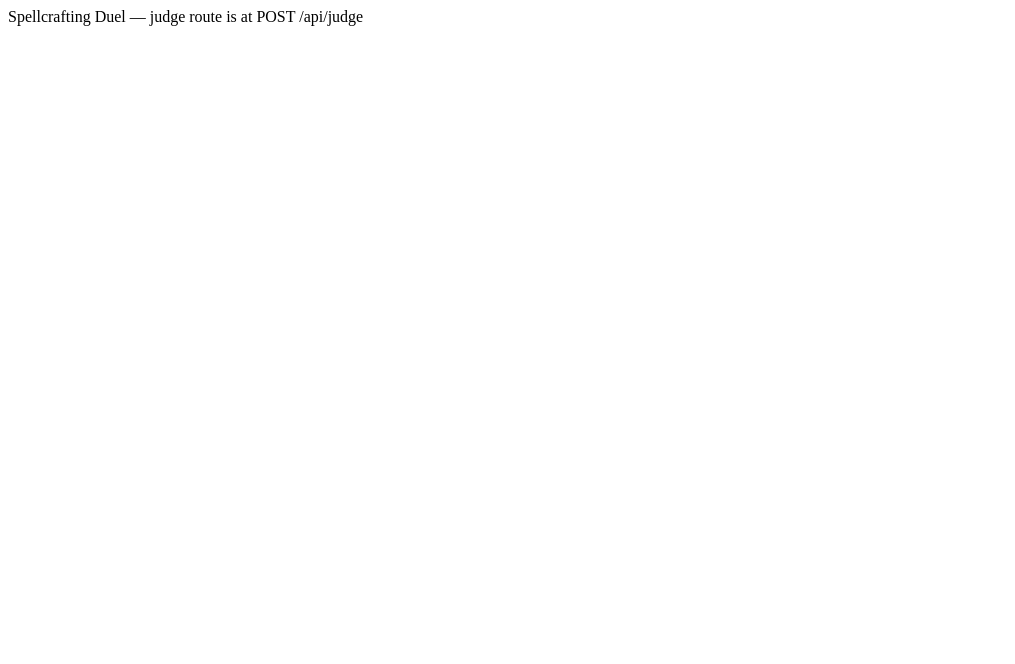
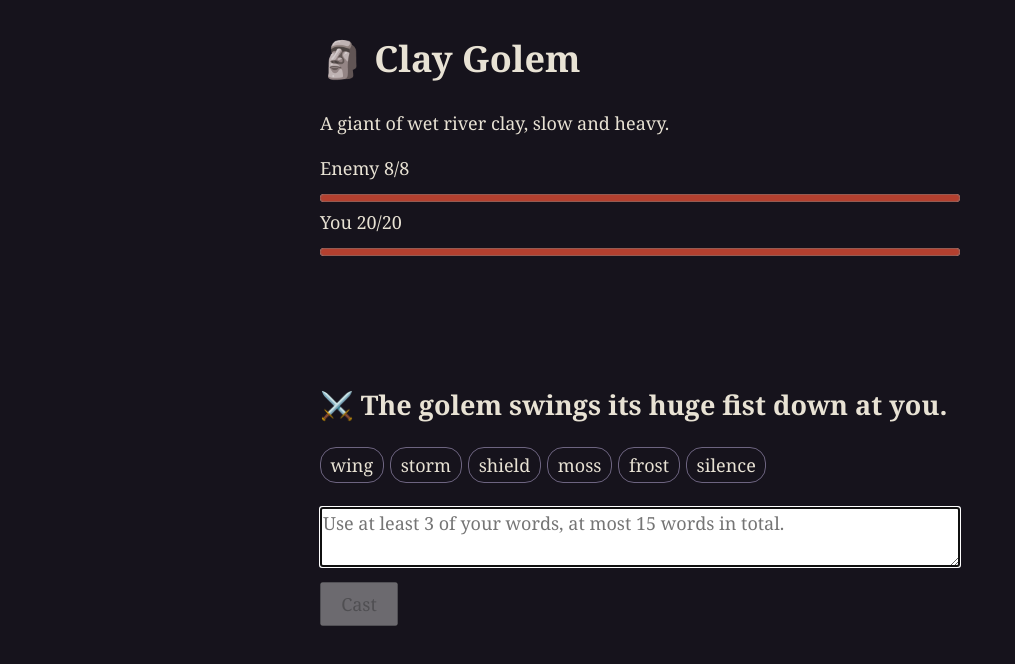
Before and after one commit to yusufkinatas/spell-fight, a website built with Vite: page index.html in a window 1280 px wide. Shown: the whole page, without its empty margins (0-1015 px from the left). Built offline with nearby package versions, Linux system fonts and the light colour scheme.

Commit message:
Add playable fight against the Clay Golem
Refs #2

Pure fight logic (hand draw, cast validation, damage) lives in
src/game.ts with a runnable check in scripts/test.ts.

Tuning notes:
- Damage numbers are centralised in TUNING in src/game.ts.
- Offence level 5 is plain damage for now; instant kill comes in a later ticket.
- Hand-word matching uses a crude stem (drops a final "e"), so "ash" also
  matches "ashamed". Swap for a real stemmer if players notice.

Co-Authored-By: Claude Fable 5.1 <noreply@anthropic.com>
Claude-Session: https://claude.ai/code/session_016ZZzjWvA5z7VD5PziWeTnq

```diff
--- a/index.html
+++ b/index.html
@@ -4,6 +4,16 @@
     <meta charset="utf-8" />
     <meta name="viewport" content="width=device-width, initial-scale=1" />
     <title>Spellcrafting Duel</title>
+    <style>
+      body { font: 18px/1.5 Georgia, serif; background: #16131c; color: #e8e2d4; max-width: 640px; margin: 2rem auto; padding: 0 1rem; }
+      label { display: block; }
+      progress { width: 100%; height: 1rem; accent-color: #b3402f; }
+      span { display: inline-block; margin: 0 .4rem .4rem 0; padding: .2rem .6rem; border: 1px solid #6d6480; border-radius: 1rem; }
+      span.used { background: #4a3f6b; border-color: #b9a7ff; }
+      textarea { width: 100%; box-sizing: border-box; font: inherit; }
+      button { font: inherit; padding: .4rem 1.2rem; margin-top: .5rem; }
+      pre { font: inherit; white-space: pre-wrap; min-height: 4.5em; color: #d9c48a; }
+    </style>
   </head>
   <body>
     <div id="app"></div>
--- a/package.json
+++ b/package.json
@@ -5,6 +5,7 @@
   "scripts": {
     "dev": "vite",
     "build": "tsc --noEmit && vite build",
+    "test": "node scripts/test.ts",
     "spells": "node --env-file=.env scripts/sample-spells.ts"
   },
   "devDependencies": {
--- /dev/null
+++ b/src/game.ts
@@ -0,0 +1,89 @@
+// Pure game rules and content. No DOM, no network: the test script imports this.
+
+// Every tunable number lives here.
+export const TUNING = {
+  playerHp: 20,
+  handSize: 6,
+  minHandWords: 3,
+  maxSpellWords: 15,
+  // offence level -> damage dealt. ponytail: level 5 becomes an instant kill in a later ticket.
+  offenceDamage: [0, 1, 2, 3, 4, 5],
+  defenceLevels: 5, // damage taken = attack power x (5 - defence) / 5, rounded
+};
+
+export type Enemy = { name: string; description: string; hp: number; power: number; attacks: string[] };
+
+// `name` and `description` are shown to the player and sent to the judge unchanged.
+export const ENEMIES: Enemy[] = [
+  {
+    name: "Clay Golem",
+    description: "A giant of wet river clay, slow and heavy.",
+    hp: 8,
+    power: 3,
+    attacks: [
+      "The golem swings its huge fist down at you.",
+      "The golem hurls a boulder of hardened clay at your chest.",
+      "The golem stamps the ground and a wave of mud rushes at your legs.",
+    ],
+  },
+];
+
+export const WORDS = [
+  "river", "thorn", "mirror", "ash", "whisper", "iron", "flame", "frost", "storm", "stone",
+  "shadow", "light", "wind", "root", "salt", "bone", "blood", "moon", "sun", "star",
+  "mist", "ember", "glass", "silver", "copper", "rust", "dust", "sand", "wave", "tide",
+  "rain", "thunder", "spark", "smoke", "vine", "moss", "web", "wing", "claw", "fang",
+  "serpent", "raven", "wolf", "moth", "spider", "bind", "shatter", "drown", "burn", "freeze",
+  "wither", "bloom", "sing", "weave", "shield", "wall", "cage", "chain", "blade", "arrow",
+  "hammer", "bell", "dream", "sleep", "memory", "silence", "echo", "hunger", "time", "void",
+];
+
+export const OFFENCE_LINES = [
+  "Your spell does nothing to the enemy.",
+  "A feeble strike. The enemy barely notices.",
+  "A glancing hit. The enemy is scratched.",
+  "A solid hit. The enemy is hurt.",
+  "A heavy blow. The enemy staggers.",
+  "A devastating strike. The enemy is torn apart.",
+];
+
+export const DEFENCE_LINES = [
+  "You do nothing to protect yourself. The attack lands in full.",
+  "Your ward barely slows the attack.",
+  "Your ward takes the edge off, but most of the attack gets through.",
+  "Your ward holds against most of the attack.",
+  "Your ward turns the attack aside. Only a graze reaches you.",
+  "The attack is stopped completely.",
+];
+
+// ponytail: crude stem (drop a final "e" so flame matches flaming); "ash" also matches "ashamed". Real stemmer if players notice.
+const stem = (word: string) => (word.length > 3 ? word.replace(/e$/, "") : word);
+
+export function usedHandWords(spell: string, hand: string[]): string[] {
+  const tokens = spell.toLowerCase().match(/[a-z]+/g) ?? [];
+  return hand.filter((word) => tokens.some((t) => t.startsWith(stem(word))));
+}
+
+export function canCast(spell: string, hand: string[]): boolean {
+  const total = spell.trim().split(/\s+/).filter(Boolean).length;
+  return total <= TUNING.maxSpellWords && usedHandWords(spell, hand).length >= TUNING.minHandWords;
+}
+
+export function drawHand(random = Math.random): string[] {
+  const pool = [...WORDS];
+  return Array.from({ length: TUNING.handSize }, () => pool.splice(Math.floor(random() * pool.length), 1)[0]);
+}
+
+export const damageDealt = (offence: number) => TUNING.offenceDamage[offence];
+
+export const damageTaken = (power: number, defence: number) =>
+  Math.round((power * (TUNING.defenceLevels - defence)) / TUNING.defenceLevels);
+
+export type Fight = { enemyHp: number; playerHp: number };
+
+// Offence lands first: an enemy killed this turn does not get its attack in.
+export function applyCast(fight: Fight, power: number, verdict: { offence: number; defence: number }): Fight {
+  const enemyHp = Math.max(0, fight.enemyHp - damageDealt(verdict.offence));
+  const playerHp = enemyHp === 0 ? fight.playerHp : Math.max(0, fight.playerHp - damageTaken(power, verdict.defence));
+  return { enemyHp, playerHp };
+}
--- a/src/main.ts
+++ b/src/main.ts
@@ -1,2 +1,88 @@
-// The game UI lands in the next ticket; this only proves the client is served.
-document.querySelector("#app")!.textContent = "Spellcrafting Duel — judge route is at POST /api/judge";
+import { DEFENCE_LINES, ENEMIES, OFFENCE_LINES, TUNING, applyCast, canCast, drawHand, usedHandWords } from "./game.ts";
+
+const app = document.querySelector<HTMLDivElement>("#app")!;
+const enemy = ENEMIES[0];
+
+let fight = { enemyHp: enemy.hp, playerHp: TUNING.playerHp };
+let turn = 0;
+let hand = drawHand();
+let result = "";
+
+function bar(label: string, hp: number, max: number): HTMLElement {
+  const row = document.createElement("label");
+  const meter = document.createElement("progress");
+  meter.max = max;
+  meter.value = hp;
+  row.append(`${label} ${hp}/${max} `, meter);
+  return row;
+}
+
+function el<K extends keyof HTMLElementTagNameMap>(tag: K, text: string): HTMLElementTagNameMap[K] {
+  const node = document.createElement(tag);
+  node.textContent = text;
+  return node;
+}
+
+function render() {
+  const over = fight.enemyHp === 0 || fight.playerHp === 0;
+  app.replaceChildren(
+    el("h1", `🗿 ${enemy.name}`),
+    el("p", enemy.description),
+    bar("Enemy", fight.enemyHp, enemy.hp),
+    bar("You", fight.playerHp, TUNING.playerHp),
+    el("pre", result),
+  );
+  if (over) {
+    const again = el("button", fight.enemyHp === 0 ? "Fight again" : "Restart");
+    again.onclick = () => location.reload();
+    app.append(el("h2", fight.enemyHp === 0 ? `🏆 The ${enemy.name} falls. You win!` : "💀 You have fallen. Game over."), again);
+    return;
+  }
+
+  const attack = enemy.attacks[turn % enemy.attacks.length];
+  const words = el("p", "");
+  const chips = hand.map((word) => words.appendChild(el("span", word)));
+  const input = el("textarea", "");
+  input.rows = 2;
+  input.placeholder = `Use at least ${TUNING.minHandWords} of your words, at most ${TUNING.maxSpellWords} words in total.`;
+  const cast = el("button", "Cast");
+  cast.disabled = true;
+  input.oninput = () => {
+    const used = usedHandWords(input.value, hand);
+    chips.forEach((chip, i) => chip.classList.toggle("used", used.includes(hand[i])));
+    cast.disabled = !canCast(input.value, hand);
+  };
+  cast.onclick = async () => {
+    cast.disabled = input.disabled = true;
+    cast.textContent = "Judging…";
+    try {
+      const res = await fetch("/api/judge", {
+        method: "POST",
+        headers: { "Content-Type": "application/json" },
+        body: JSON.stringify({ enemy: { name: enemy.name, description: enemy.description }, attack, spell: input.value }),
+      });
+      if (!res.ok) throw new Error(`judge ${res.status}`);
+      const verdict: { offence: number; defence: number } = await res.json();
+      const before = fight;
+      fight = applyCast(fight, enemy.power, verdict);
+      // An enemy killed by the spell never lands its attack, so there is no defence line to show.
+      const defenceLine = fight.enemyHp === 0 ? "The enemy falls before its attack lands." : DEFENCE_LINES[verdict.defence];
+      result =
+        `${OFFENCE_LINES[verdict.offence]} (−${before.enemyHp - fight.enemyHp} enemy HP)\n` +
+        `${defenceLine} (−${before.playerHp - fight.playerHp} HP)\n` +
+        `Offence ${verdict.offence}/5 · Defence ${verdict.defence}/5`;
+      turn++;
+      hand = drawHand();
+      render();
+    } catch (e) {
+      console.error(e);
+      // Same hand, same attack: the player can simply cast again.
+      cast.textContent = "The judge is silent. Cast again";
+      cast.disabled = input.disabled = false;
+    }
+  };
+  app.append(el("h2", `⚔️ ${attack}`), words, input, cast);
+  input.focus();
+}
+
+render();
```
Also changed, not shown: scripts/test.ts (added, +29 -0 lines).
